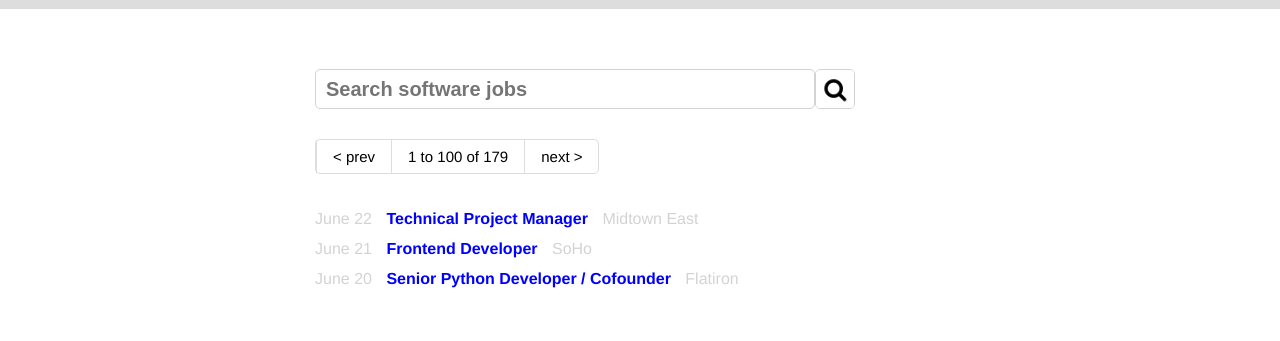
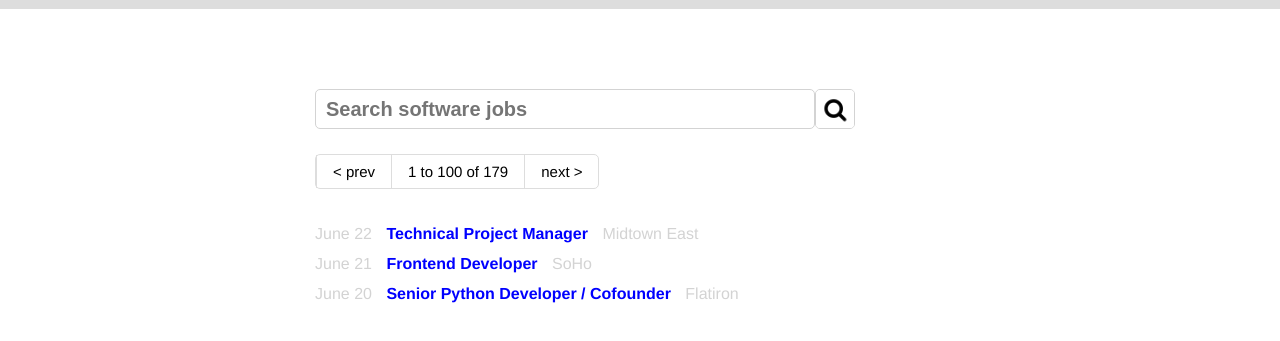
Before and after one commit to riceball1/thinkful, a plain HTML site: page gregslist/gregslist-index.html in a window 1280 px wide. Shown: the part 51-392 px from the top of the page. Drawn offline with Linux system fonts and the light colour scheme.

Commit message:
added divs and added padding and margin

```diff
--- a/gregslist/gregslist-index.html
+++ b/gregslist/gregslist-index.html
@@ -14,18 +14,22 @@
 	</nav>
 
 	<main>
+		<div id="form">
 			<form>
 				<input type="search" name="searchbar" placeholder="Search software jobs">
 				<img src="magnifying-glass.png" class="glass">
 			</form>
+		</div>
 
-
+		<div id="pages">
 			<ul class="pagination">
 				<li><a href="#">&lt; prev</a></li>
 				<li><a href=="#">1 to 100 of 179</a></li>
 				<li><a href="#">next &gt;</a></li>
 			</ul>
+		</div>
 
+		<div id="list">
 			<section>
 				<ul class="jobs-list">
 					<li>June 22 <a href="#">Technical Project Manager</a> Midtown East</li>
@@ -33,6 +37,7 @@
 					<li>June 20 <a href="#">Senior Python Developer / Cofounder</a> Flatiron</li>
 				</ul>
 			</section>
+		</div>
 
 	</main>
 
--- a/gregslist/gregslist-styles.css
+++ b/gregslist/gregslist-styles.css
@@ -74,6 +74,13 @@ input {
 }
 
 
+/* style divs */
+
+#pages, #form, #list {
+	margin: 20px 0px 25px 0px;
+	padding: 20px 0px;
+}
+
 
 
 ul.pagination {
@@ -81,7 +88,7 @@ ul.pagination {
 	padding: 0;
 	/* same margin on top and bottom
 	same on right */
-	margin: 30px 0px;
+	// margin: 30px 0px;
 	/* margin-left: 100px; */
 	font-size: 0;
 	float: left;
@@ -116,10 +123,6 @@ create a <main> around it and have padding or margin left/right
 margin: auto to center
 */
 
-section {
-
-
-}
 
 .jobs-list {
 	clear: left;
```
Lines whose indentation alone changed are shown as unchanged.
